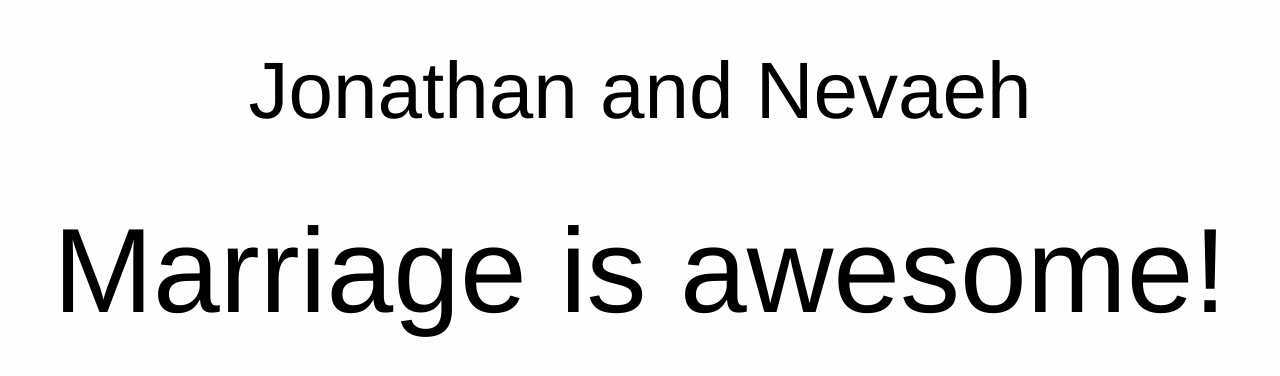
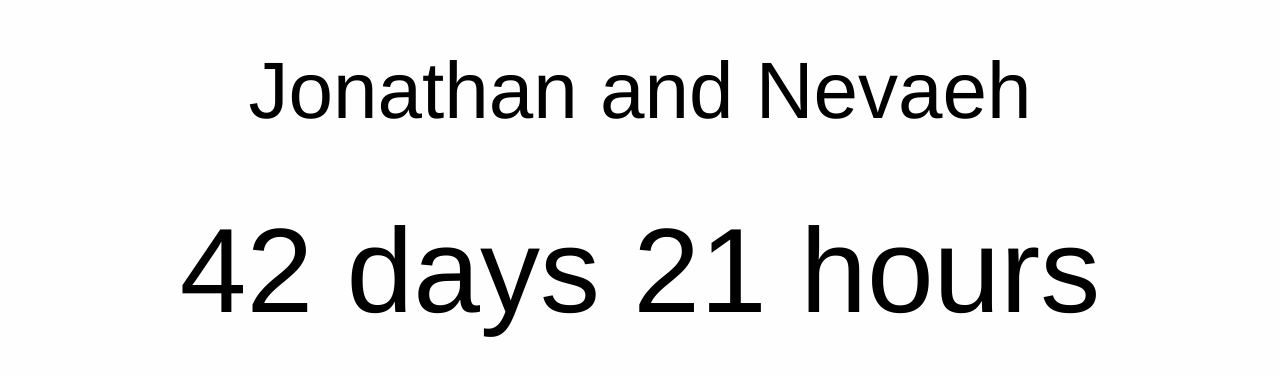
Before and after one commit to TehShrike/duffwedding.com, a plain HTML site: page index.html in a window 1280 px wide. Shown: the part 208-584 px from the top of the page. Drawn offline with Linux system fonts and the light colour scheme.

```diff
--- a/index.html
+++ b/index.html
@@ -46,7 +46,7 @@
 
 	</style>
 	<script type=module>
-		const marriageTime = new Date('2021-10-09T20:00:00.000Z')
+		const marriageTime = new Date('2024-06-07T16:00:00.000-04:00')
 		const el = document.getElementById('display')
 
 		function setDisplay() {
```
